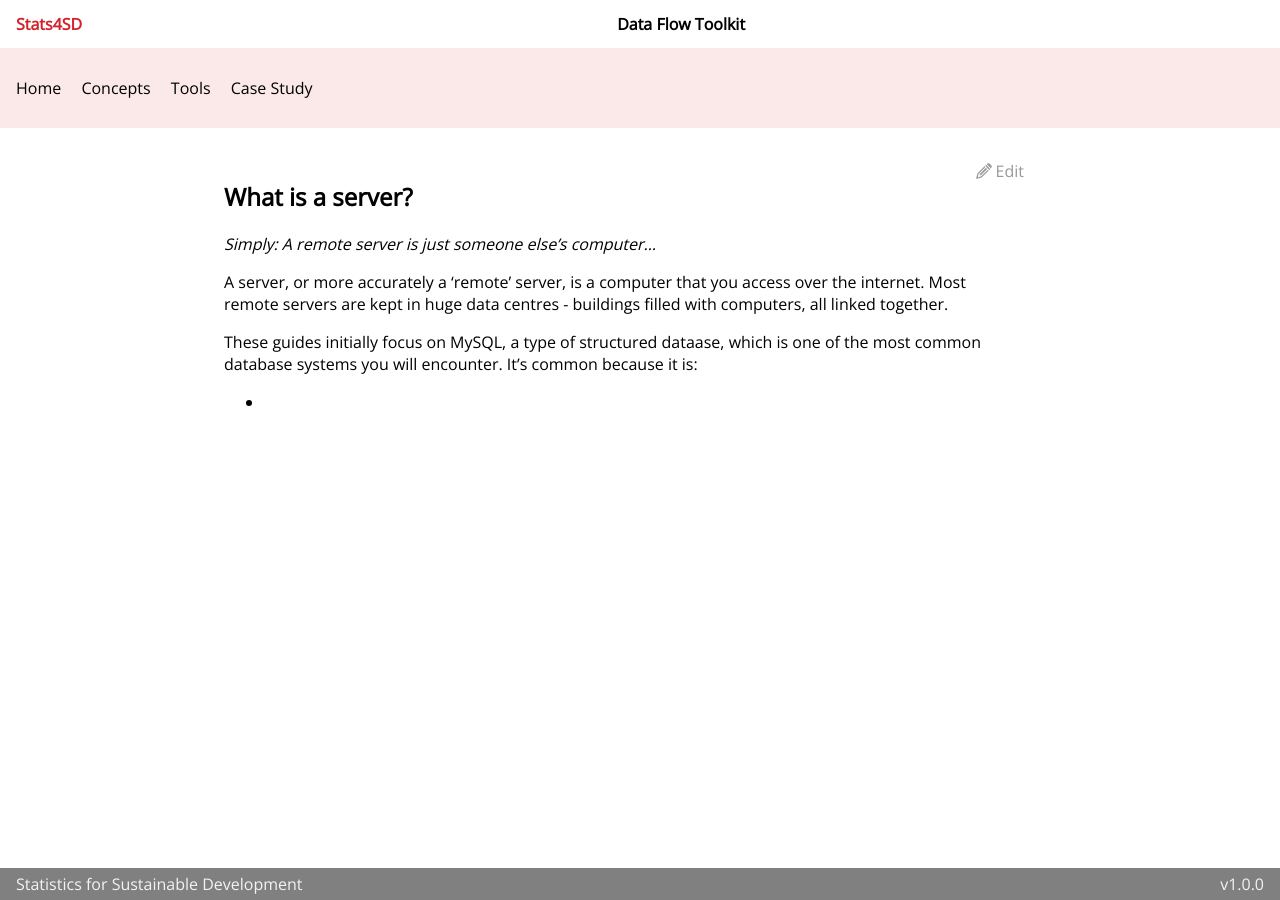
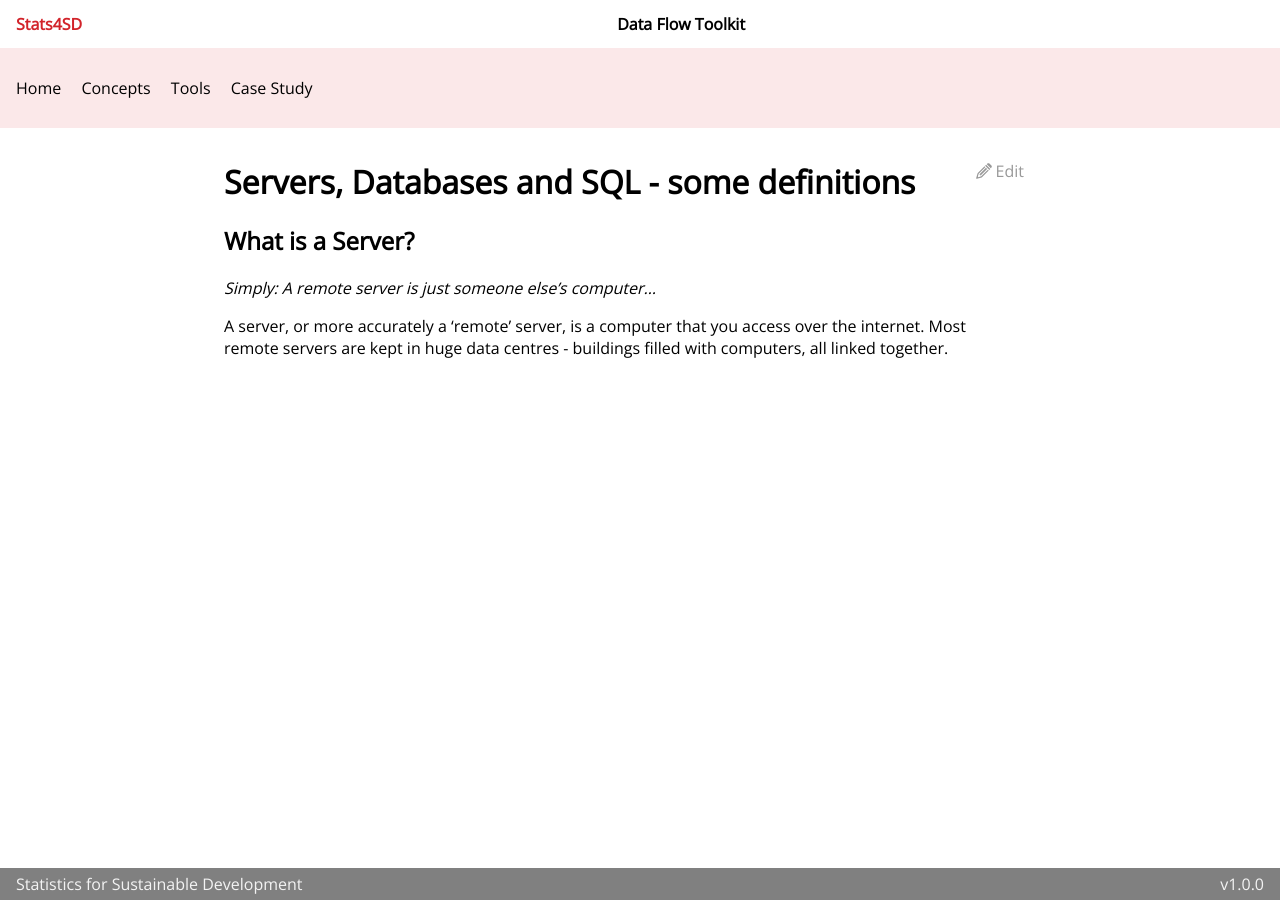
Before and after one commit to stats4sd/Installation-Guides, a Jekyll site: the page built from guides/Concepts/WhatWhyServer/whatandwhyservers.md, in a window 1280 px wide. Built offline with Jekyll 4.4.1, drawn with Linux system fonts in a browser that asks for light colours; our own code applies the rules of GitHub Pages for plain Markdown files.

Commit message:
waffling on servers definitions

```diff
--- a/guides/Concepts/WhatWhyServer/whatandwhyservers.md
+++ b/guides/Concepts/WhatWhyServer/whatandwhyservers.md
@@ -1,9 +1,6 @@
+# Servers, Databases and SQL - some definitions
 
-## What is a server?
+## What is a Server?
 _Simply: A remote server is just someone else's computer..._
 
 A server, or more accurately a 'remote' server, is a computer that you access over the internet. Most remote servers are kept in huge data centres - buildings filled with computers, all linked together.
-
-
-These guides initially focus on MySQL, a type of structured dataase, which is one of the most common database systems you will encounter. It's common because it is:
- -
```
